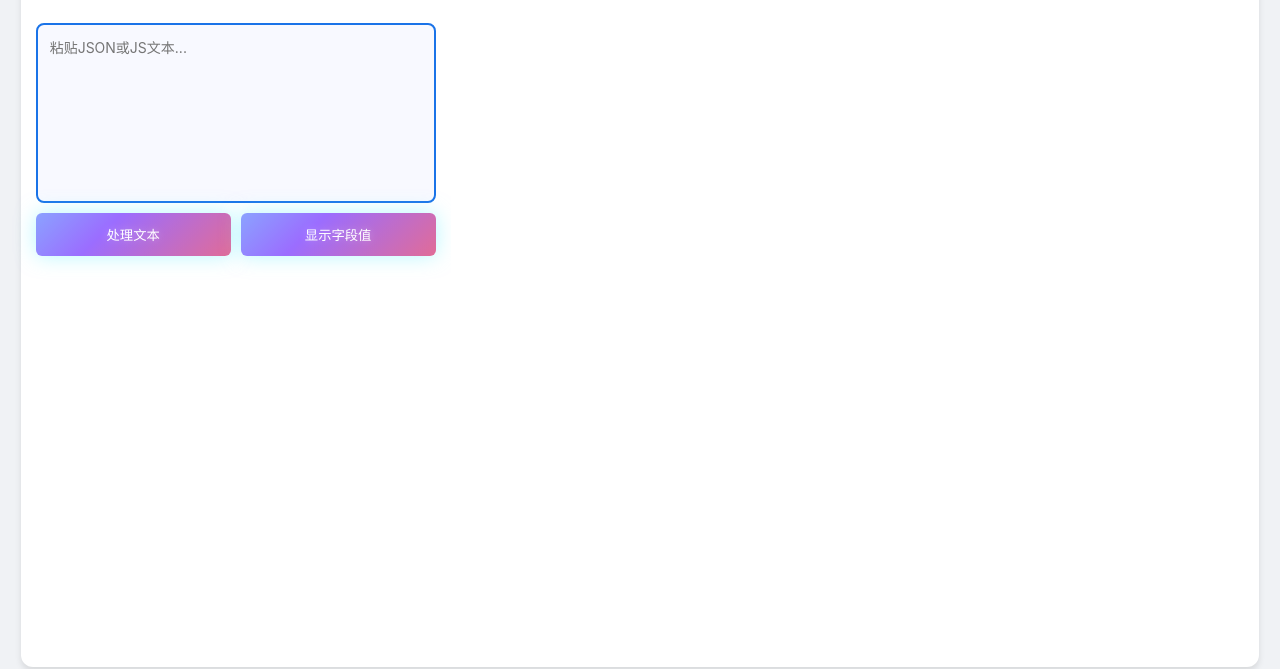
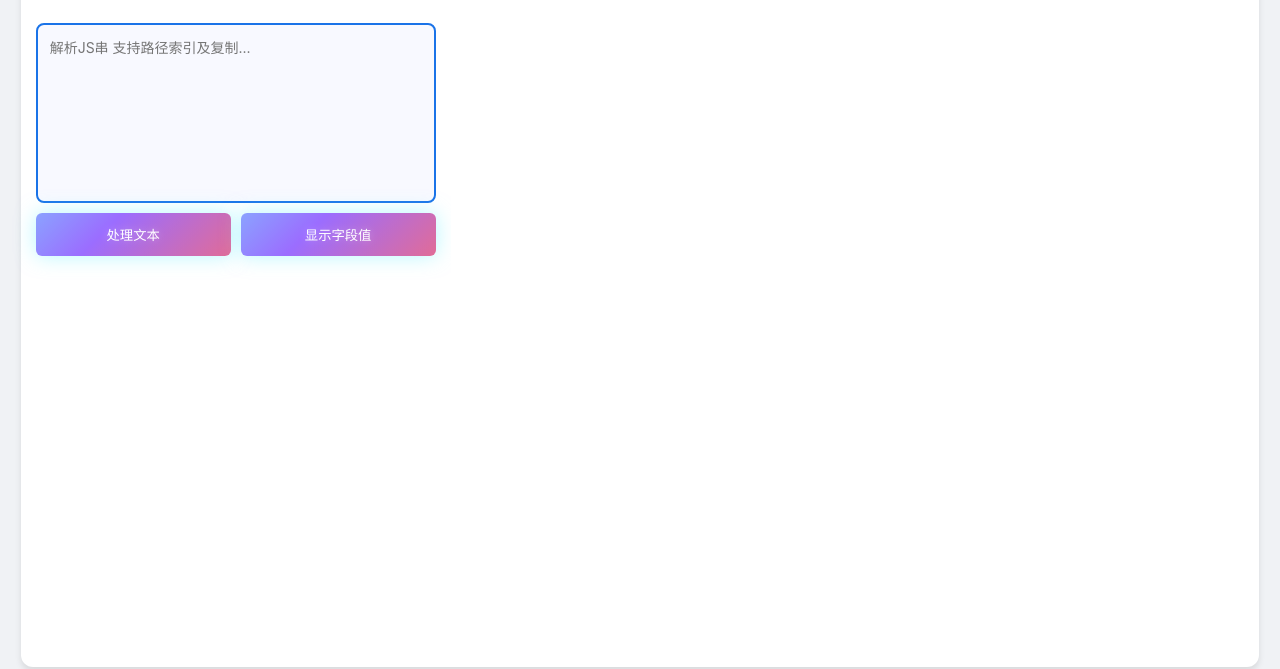
Before and after one commit to wyy727/my-website, a plain HTML site: page js串处理工具.html in a window 1280 px wide. Shown: the part 131-800 px from the top of the page. Drawn offline with Linux system fonts and the light colour scheme.

Commit message:
Update js串处理工具.html

```diff
--- a/js串处理工具.html
+++ b/js串处理工具.html
@@ -457,7 +457,7 @@
         <div class="container">
             <div class="input-section">
                 <h2>JSON解析工具</h2>
-                <textarea id="input" placeholder="粘贴JSON或JS文本..."></textarea>
+                <textarea id="input" placeholder="解析JS串 支持路径索引及复制..."></textarea>
                 <div class="controls">
                     <button onclick="parseAndRender()">处理文本</button>
                     <button class="toggle-values-btn" onclick="toggleValues()">显示字段值</button>
```
